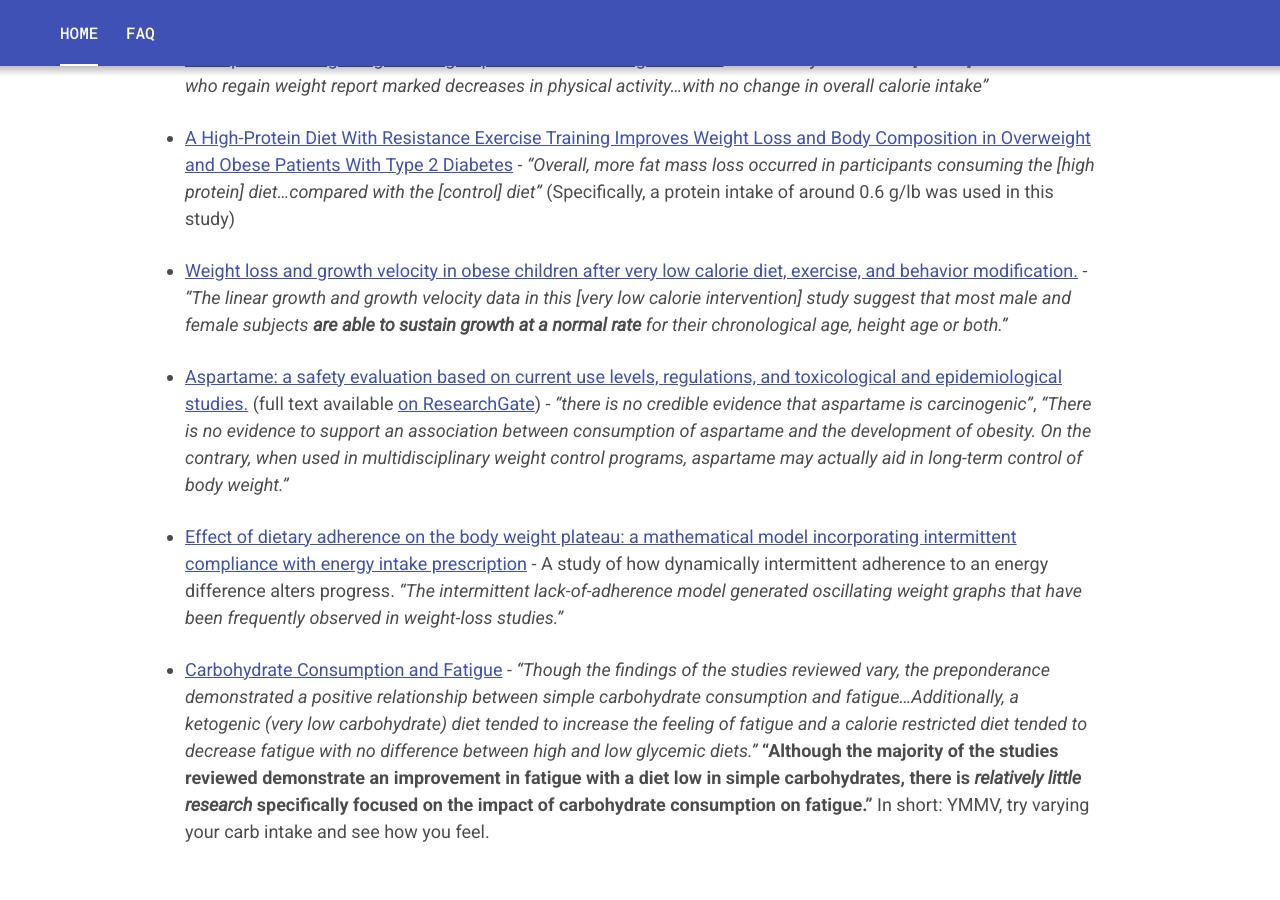
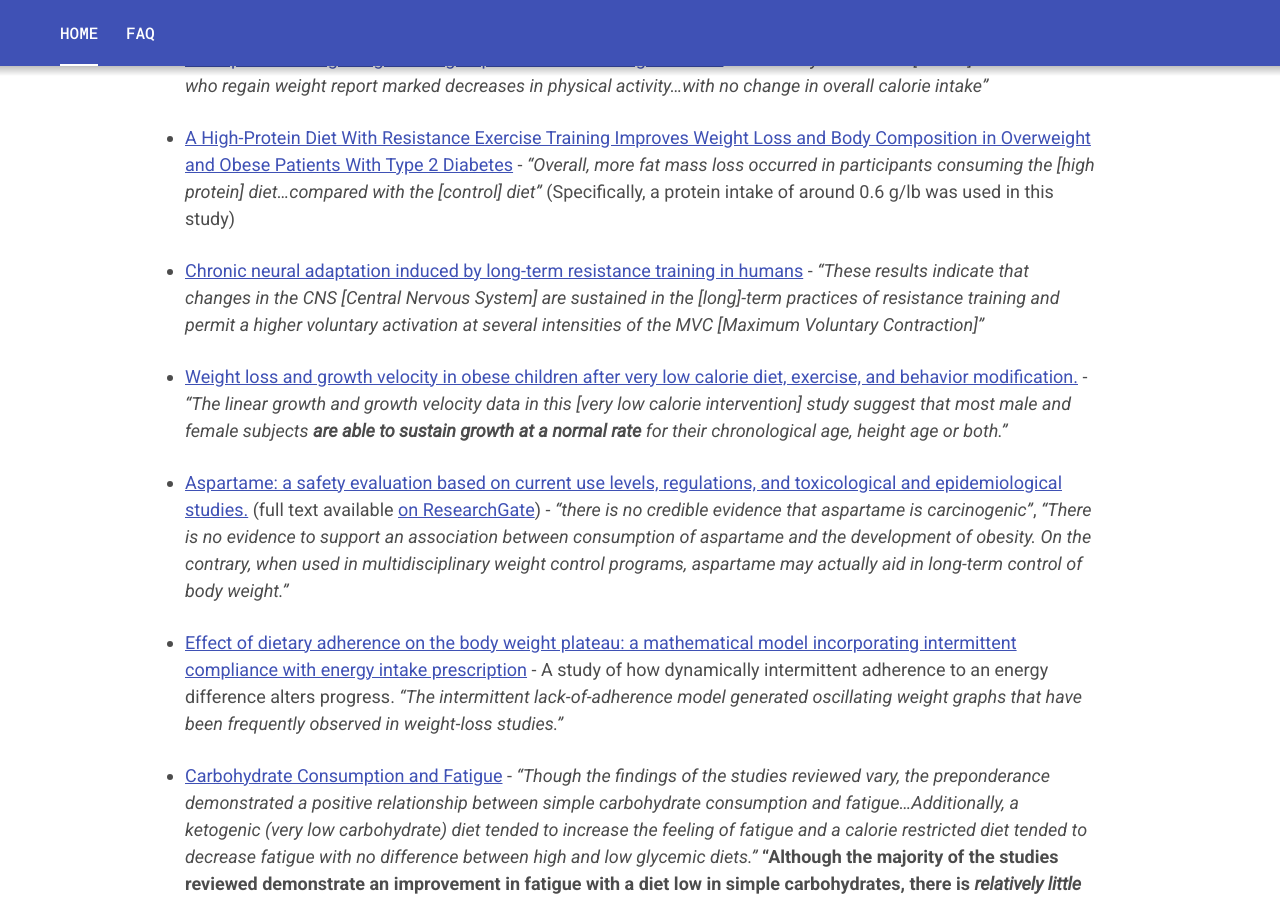
Before and after one commit to loseitIRC/loseitdocs, a Jekyll site: the page built from index.md, in a window 1280 px wide and 900 px high, scrolled down 3650 px. Built offline with Jekyll 4.4.1, drawn with Linux system fonts in a browser that asks for light colours.

Commit message:
Add CNS adaptation reference

```diff
--- a/index.md
+++ b/index.md
@@ -81,6 +81,8 @@ Want to contribute?  [Fork this site on GitHub](https://github.com/loseitIRC/los
 
 * [A High-Protein Diet With Resistance Exercise Training Improves Weight Loss and Body Composition in Overweight and Obese Patients With Type 2 Diabetes](https://www.ncbi.nlm.nih.gov/pmc/articles/PMC2858200/) - *"Overall, more fat mass loss occurred in participants consuming the [high protein] diet...compared with the [control] diet"* (Specifically, a protein intake of around 0.6 g/lb was used in this study)
 
+* [Chronic neural adaptation induced by long-term resistance training in humans](https://link.springer.com/article/10.1007%2Fs00421-006-0153-5) - *"These results indicate that changes in the CNS [Central Nervous System] are sustained in the [long]-term practices of resistance training and permit a higher voluntary activation at several intensities of the MVC [Maximum Voluntary Contraction]"*
+
 * [Weight loss and growth velocity in obese children after very low calorie diet, exercise, and behavior modification.](https://www.ncbi.nlm.nih.gov/pubmed/11071081) - *"The linear growth and growth velocity data in this [very low calorie intervention] study suggest that most male and female subjects **are able to sustain growth at a normal rate** for their chronological age, height age or both."*
 
 * [Aspartame: a safety evaluation based on current use levels, regulations, and toxicological and epidemiological studies.](https://www.ncbi.nlm.nih.gov/pubmed/17828671) (full text available [on ResearchGate](https://www.researchgate.net/publication/6011307_Aspartame_A_Safety_Evaluation_Based_on_Current_Use_Levels_Regulations_and_Toxicological_and_Epidemiological_Studies)) - *"there is no credible evidence that aspartame is carcinogenic"*, *"There is no evidence to support an association between consumption of aspartame and the development of obesity. On the contrary, when used in multidisciplinary weight control programs, aspartame may actually aid in long-term control of body weight."*
```
